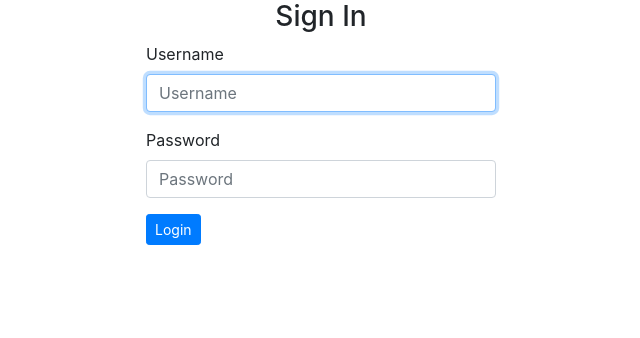
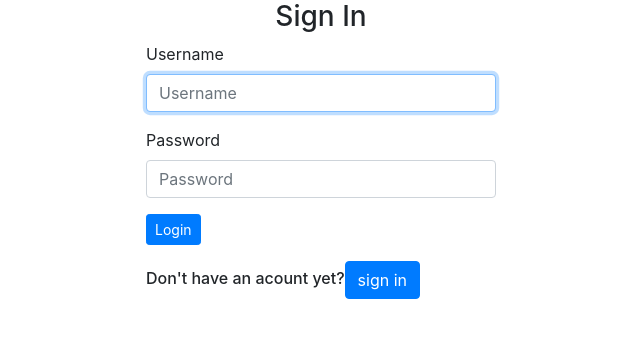
Before and after one commit to faith62/Instagram, a Django app: page /accounts/login/ in a window 1280 px wide. Shown: the top 338 px of the page, without its empty margins (319-959 px from the left). Run offline with Django 4.2, Linux system fonts and the light colour scheme; some libraries are stand-ins or nearby versions.

Commit message:
modify login to have a sign up option

```diff
--- a/instagram/templates/registration/login.html
+++ b/instagram/templates/registration/login.html
@@ -30,6 +30,7 @@
                         </div>
                         <input type="hidden" name="next" value="{{next}}">
                     </form>
+                    <h6>Don't have an acount yet?<a class="btn btn-primary" href="/accounts/register">sign in</a></h6>
                 </div>
             </div>
         </div>
--- a/instasite/urls.py
+++ b/instasite/urls.py
@@ -18,12 +18,14 @@ from django.urls import path,include
 from django.contrib.auth import views as auth_views
 
 from instagram import views
+from django_registration.backends.one_step.views import RegistrationView
 
 urlpatterns = [
     path('admin/', admin.site.urls),
     path('', include('instagram.urls')),
     path('accounts/', include('django_registration.backends.one_step.urls')),
     path('accounts/', include('django.contrib.auth.urls')),
+    path('accounts/register/',RegistrationView.as_view(success_url='/accounts/login/')),
     # path('accounts/profile/', auth_views.LoginView.as_view(template_name='profile.html')),
     path('logout/', auth_views.LogoutView.as_view(template_name='registration/login.html')),
     path('tinymce/', include('tinymce.urls')),
```
